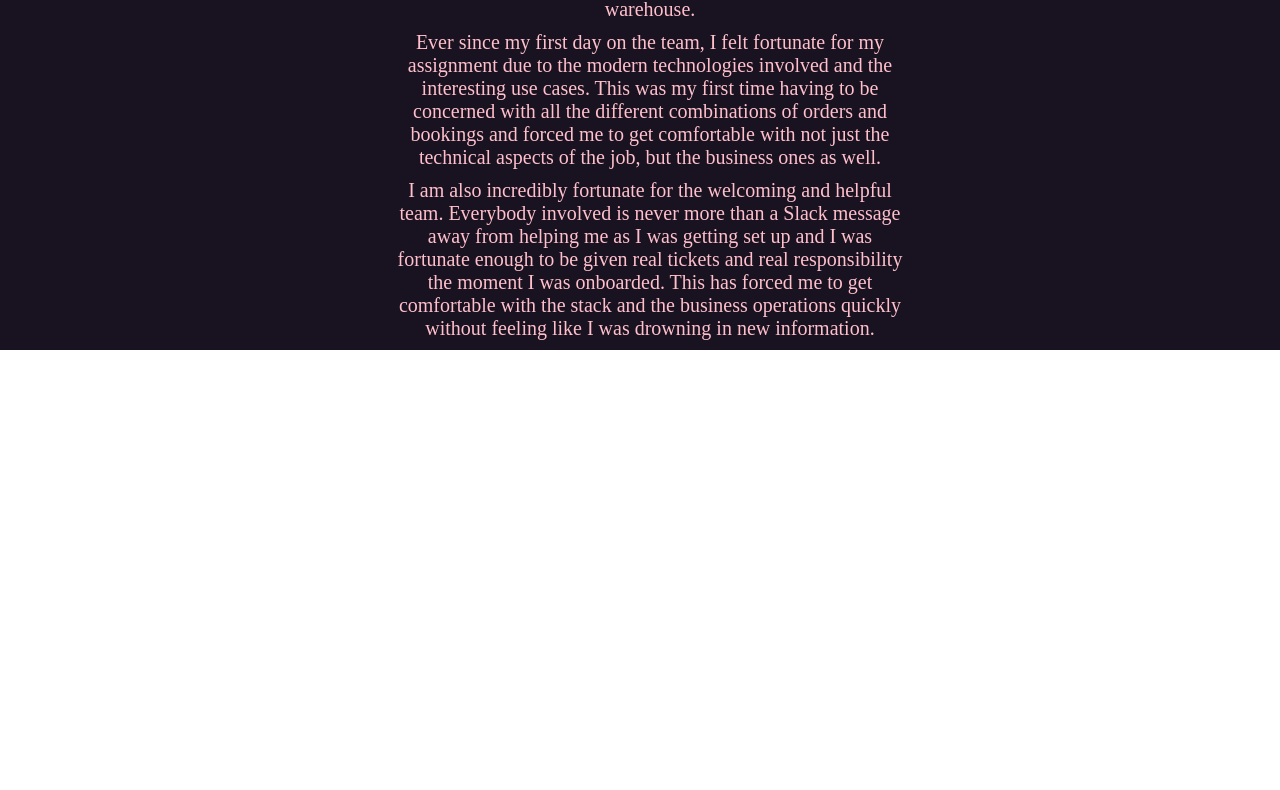
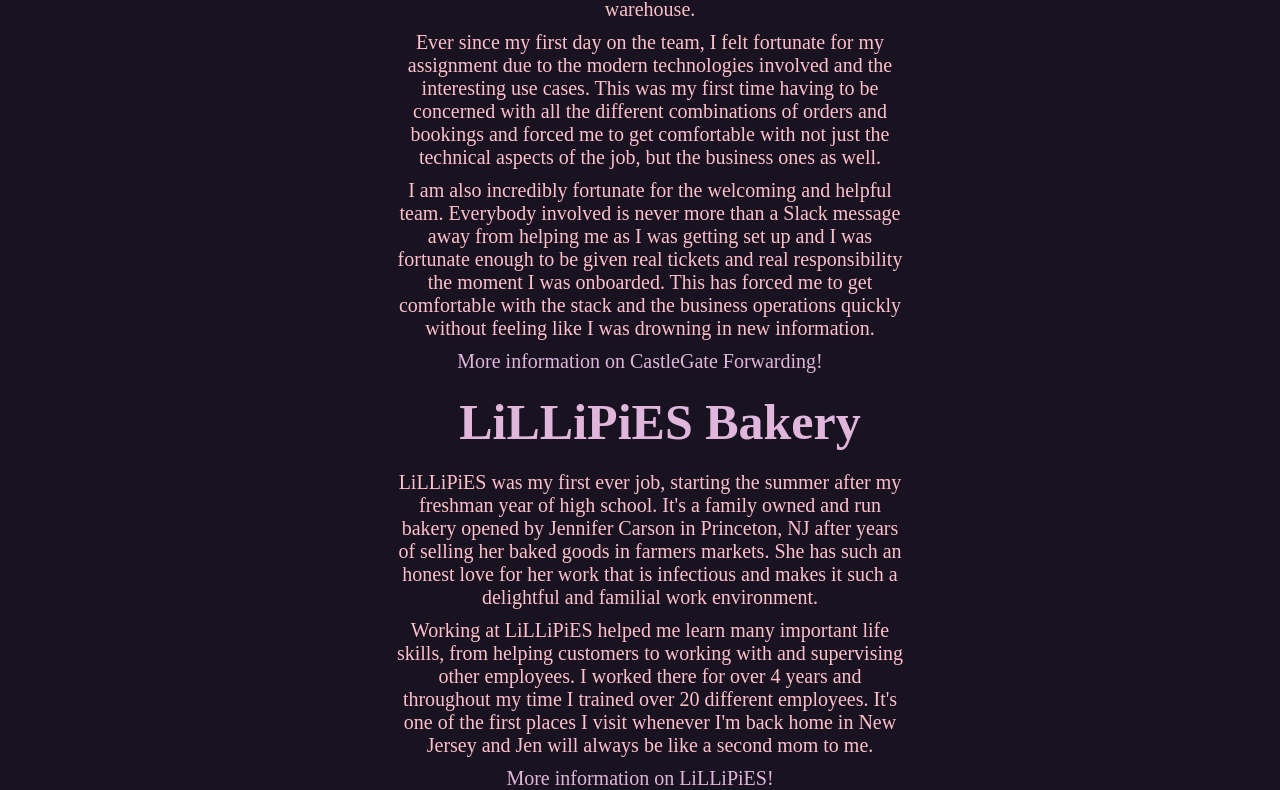
Before and after one commit to eriks-son/personal-website, a React (Create React App) app: page / in a window 1280 px wide. Shown: the part 1108-1898 px from the top of the page. Before the commit the page ends 1458 px from the top, so only its background shows below. Built offline with nearby package versions, Linux system fonts and the light colour scheme.

Commit message:
Add more details and links

```diff
--- a/src/components/Work.jsx
+++ b/src/components/Work.jsx
@@ -2,10 +2,13 @@
 import styled from 'styled-components';
 
 function Work({navbarSelected}) {
+    const cgfLink = "https://sell.wayfair.com/operate-castlegate-forwarding";
+    const lillipiesLink = "https://lillipies.com/";
+
     if (navbarSelected === "work") return (
         <WorkInfo>
             <div className='items'>
-                <h2>Wayfair</h2>
+                <h2>Wayfair (CGF)</h2>
                 <p>
                     Starting in July of 2023, I was selected for a co-op as a Software Engineer at Wayfair in Boston, MA.
                     I was assigned to the Order Management System (OMS) team for Wayfair's own CasteGate Forwarding (CGF).
@@ -22,6 +25,20 @@
                     and I was fortunate enough to be given real tickets and real responsibility the moment I was onboarded. This has forced me to get comfortable with
                     the stack and the business operations quickly without feeling like I was drowning in new information.
                 </p>
+                <a target="_blank" href={cgfLink}>More information on CastleGate Forwarding!</a>
+
+                <h2>LiLLiPiES Bakery</h2>
+                <p>
+                    LiLLiPiES was my first ever job, starting the summer after my freshman year of high school. It's a family owned and run bakery opened by
+                    Jennifer Carson in Princeton, NJ after years of selling her baked goods in farmers markets. She has such an honest love for her work that
+                    is infectious and makes it such a delightful and familial work environment.
+                </p>
+                <p>
+                    Working at LiLLiPiES helped me learn many important life skills, from helping customers to working with and supervising other employees.
+                    I worked there for over 4 years and throughout my time I trained over 20 different employees. It's one of the first places I visit whenever I'm
+                    back home in New Jersey and Jen will always be like a second mom to me.
+                </p>
+                <a target="_blank" href={lillipiesLink}>More information on LiLLiPiES!</a>
             </div>
         </WorkInfo>
     )
@@ -32,6 +49,12 @@
     .items {
         display: block;
     }
+
+    a {
+        color: #e0b6dc;
+        text-decoration: none;
+        font-size: 20px;
+    }
 `
 
 
```
